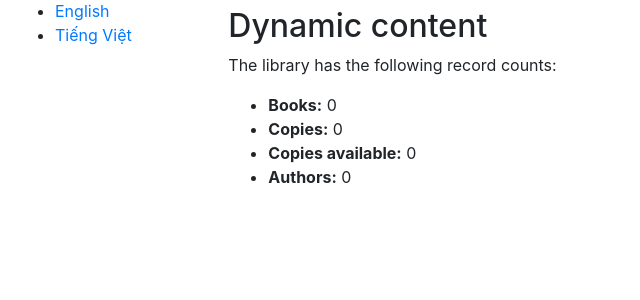
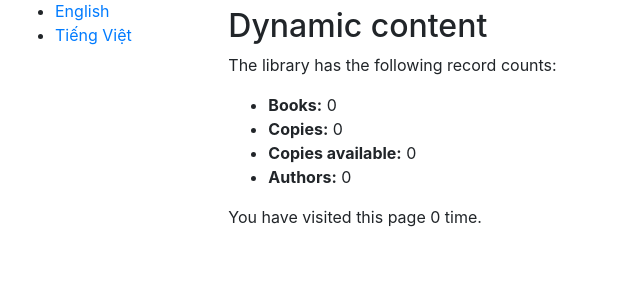
Before and after one commit to quandang246/mystie, a Django app: page /catalog/ in a window 1280 px wide. Shown: the part 219-519 px from the top of the page, without its empty margins (0-640 px from the left). Run offline with Django 4.2, Linux system fonts and the light colour scheme; data that the repository does not hold is empty.

Commit message:
Django Tutorial Part 7: Sessions framework

```diff
--- a/catalog/templates/index.html
+++ b/catalog/templates/index.html
@@ -12,4 +12,6 @@
         <li><strong>{% trans "Copies available" %}:</strong> {{ num_instances_available }}</li>
         <li><strong>{% trans "Authors" %}:</strong> {{ num_authors }}</li>
     </ul>
+
+    <p>{% trans "You have visited this page" %} {{ num_visits }} {% trans "time" %}{% if num_visits > 1 %}s{% endif %}.</p>
 {% endblock %}
--- a/catalog/views.py
+++ b/catalog/views.py
@@ -23,11 +23,16 @@ def index(request):
     # The 'all()' is implied by default.
     num_authors = Author.objects.count()
 
+    # Number of visits to this view, as counted in the session variable.
+    num_visits = request.session.get('num_visits', 0)
+    request.session['num_visits'] = num_visits + 1
+
     context = {
         'num_books' : num_books,
         'num_instances' : num_instances,
         'num_instances_available' : num_instances_available,
         'num_authors' : num_authors,
+        'num_visits': num_visits,
     }
 
     # Render the HTML template index.html with the data in the context variable
```
Also changed, not shown: locale/en/LC_MESSAGES/django.po, locale/vi/LC_MESSAGES/django.po, 2 other files.
